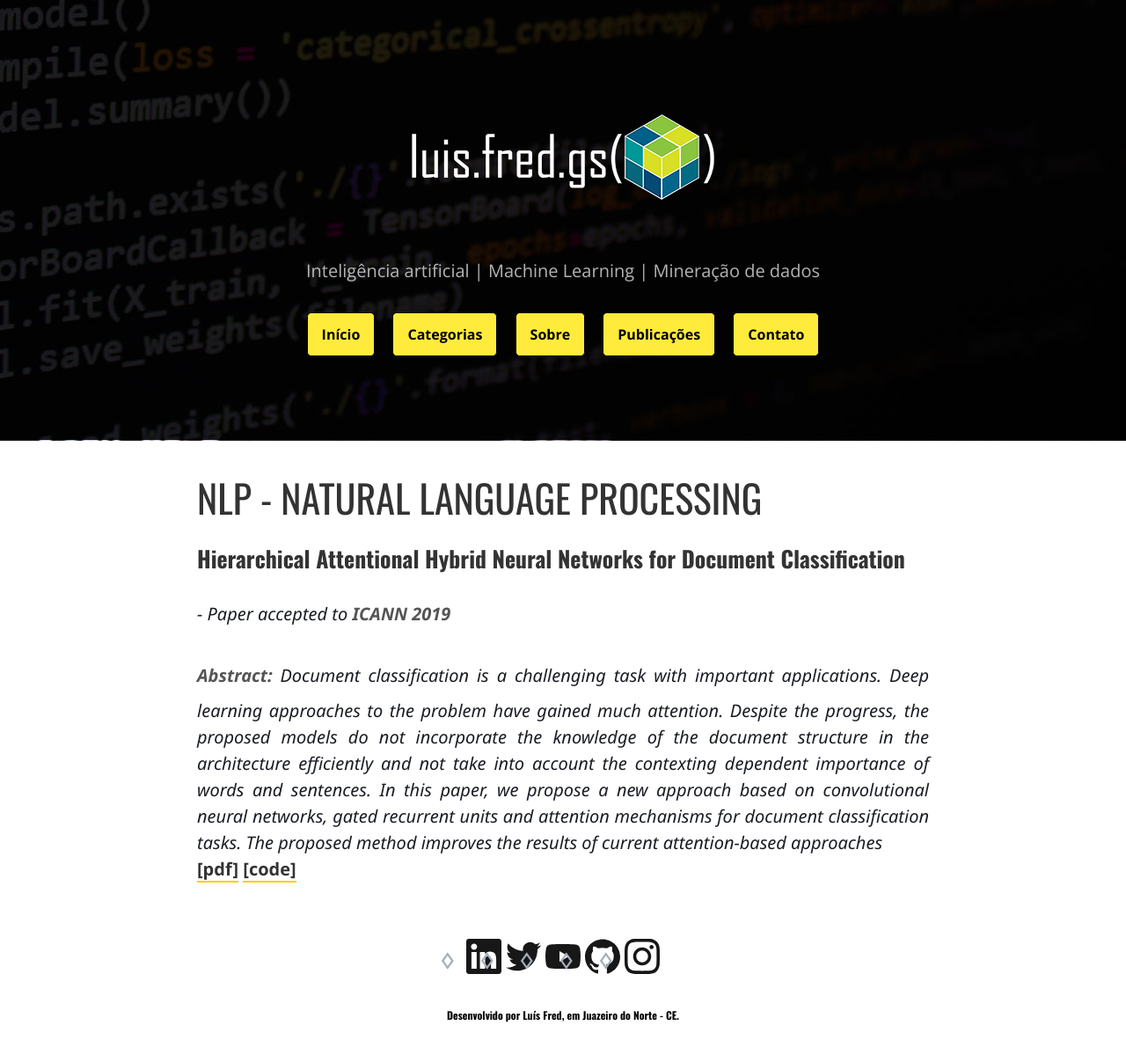
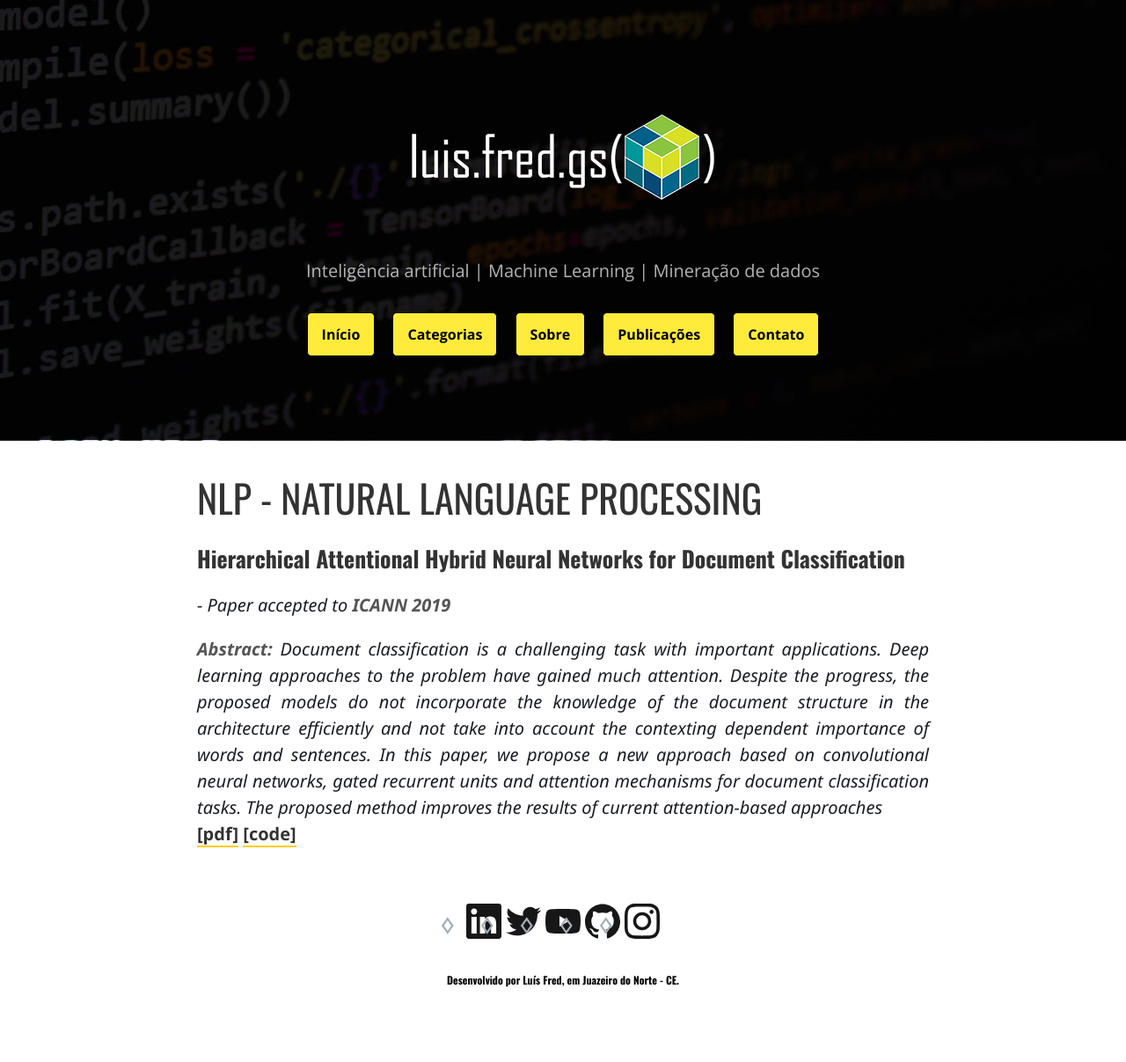
Before and after one commit to luisfredgs/luisfredgs.github.io, a Jekyll site: the page built from publicacoes.html, in a window 1280 px wide. Shown: the whole page at 88% size. Built offline with Jekyll 4.4.1, drawn with Linux system fonts in a browser that asks for light colours; comment, search, counter and statistics services are not loaded; after the commit the page ends 1167 px from its top, so only the background shows below that.

Commit message:
Update custom.css

```diff
--- a/css/custom.css
+++ b/css/custom.css
@@ -233,7 +233,7 @@ h2.home-post-title a{
 
 .main-content p strong{
     color: #555;
-    line-height: 2.5em;
+    /* line-height: 2.5em; */
 
 }
 
```
